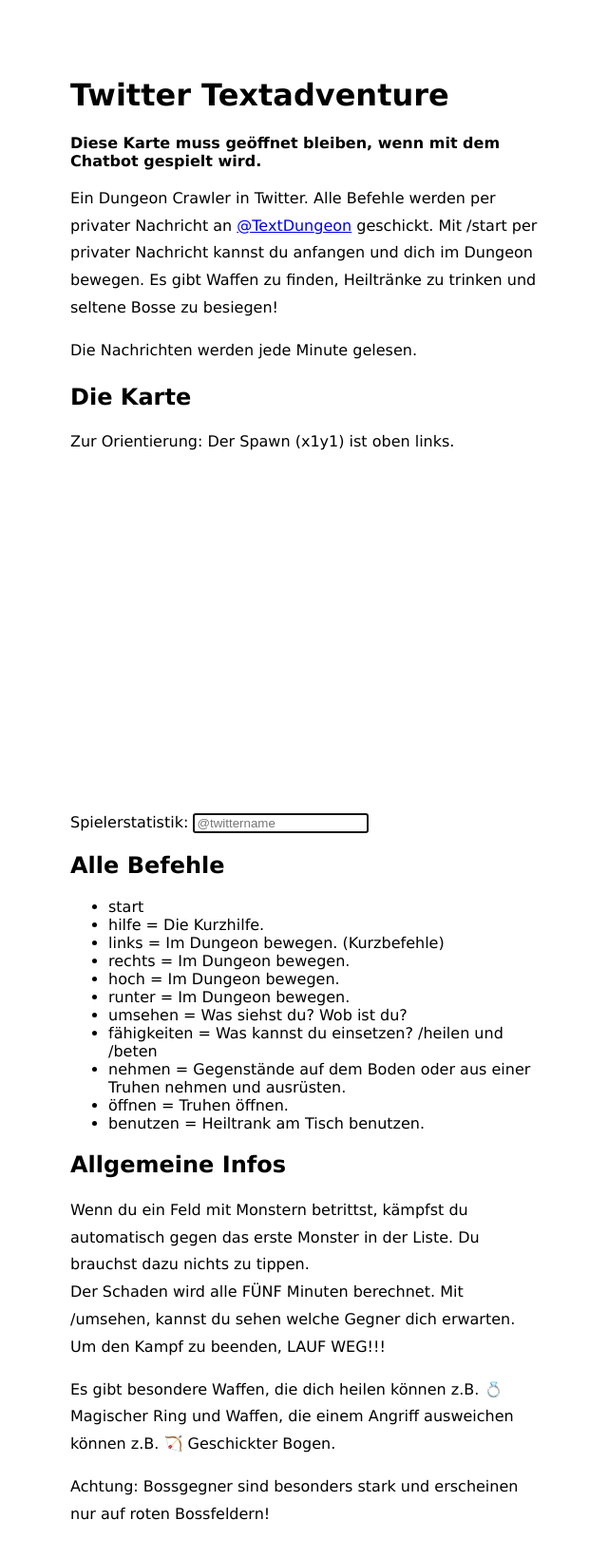
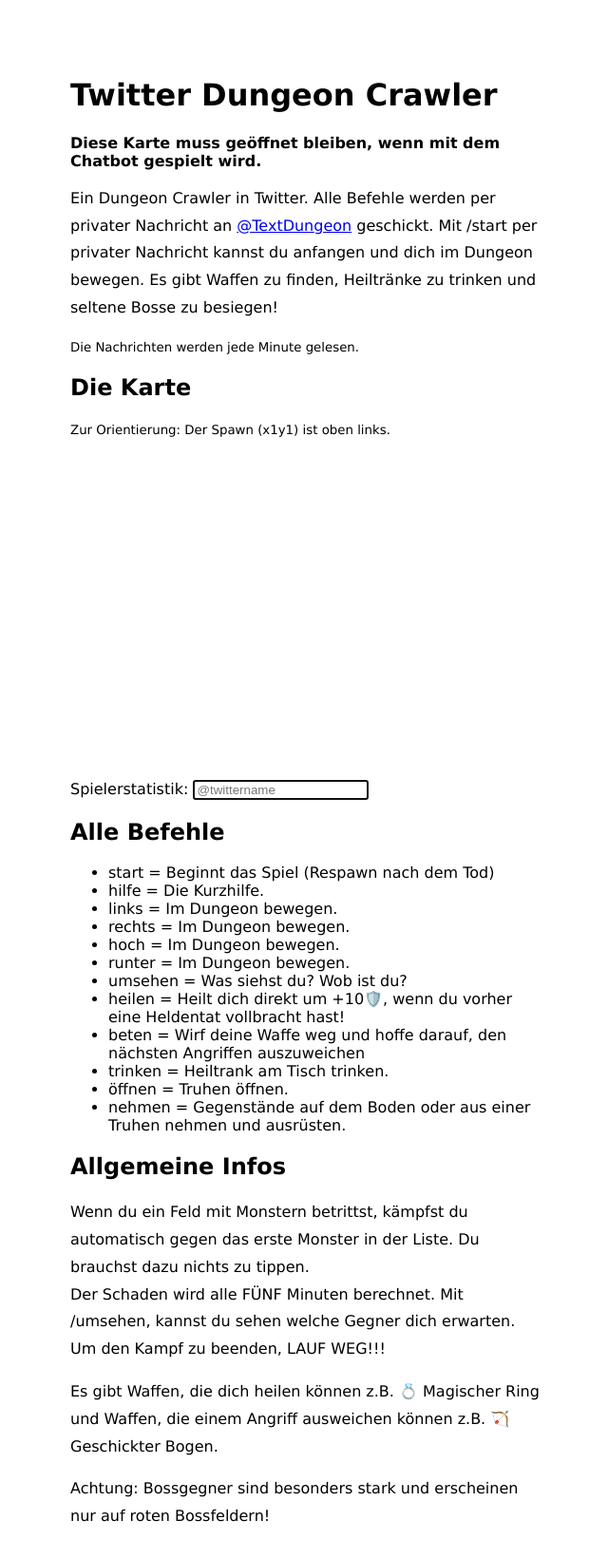
Before and after one commit to Leetcore/textdungeon, a website: page views/index.html in a window 1280 px wide. Shown: the whole page at 95% size, without its empty margins (316-956 px from the left). Drawn offline with Linux system fonts and the light colour scheme; no server answers.

Commit message:
waffen changes

```diff
--- a/views/index.html
+++ b/views/index.html
@@ -60,7 +60,7 @@
   <body>
     <header>
       <h1>
-        Twitter Textadventure
+        Twitter Dungeon Crawler
       </h1>
     </header>
 
@@ -69,30 +69,31 @@
       <p>
         Ein Dungeon Crawler in Twitter. Alle Befehle werden per privater Nachricht an <a href="https://twitter.com/TextDungeon">@TextDungeon</a> geschickt. Mit /start per privater Nachricht kannst du anfangen und dich im Dungeon bewegen. Es gibt Waffen zu finden, Heiltränke zu trinken und seltene Bosse zu besiegen!
       </p>
-      <p>
+      <small>
         Die Nachrichten werden jede Minute gelesen.
-      </p>
+      </small>
       <h2>
         Die Karte
       </h2>
-      <p>Zur Orientierung: Der Spawn (x1y1) ist oben links.</p>
+      <small>Zur Orientierung: Der Spawn (x1y1) ist oben links.</small>
       <div id="karte"></div>
       Spielerstatistik: <input type="text" id="playerSearch" autofocus placeholder="@twittername" onchange="searchPlayer(this.value)" list="alleSpieler"/>
       <datalist id="alleSpieler"></datalist>
       <div id="stats"></div>
       <h2>Alle Befehle</h2>
         <ul>
-            <li>start</li>
+            <li>start = Beginnt das Spiel (Respawn nach dem Tod)</li>
             <li>hilfe = Die Kurzhilfe.</li>
-            <li>links = Im Dungeon bewegen. (Kurzbefehle)</li>
+            <li>links = Im Dungeon bewegen.</li>
             <li>rechts = Im Dungeon bewegen.</li>
             <li>hoch = Im Dungeon bewegen.</li>
             <li>runter = Im Dungeon bewegen.</li>
             <li>umsehen = Was siehst du? Wob ist du?</li>
-            <li>fähigkeiten = Was kannst du einsetzen? /heilen und /beten</li>
+            <li>heilen = Heilt dich direkt um +10🛡️, wenn du vorher eine Heldentat vollbracht hast!</li>
+            <li>beten = Wirf deine Waffe weg und hoffe darauf, den nächsten Angriffen auszuweichen</li>
+            <li>trinken = Heiltrank am Tisch trinken.</li>
+            <li>öffnen = Truhen öffnen.</li>
             <li>nehmen = Gegenstände auf dem Boden oder aus einer Truhen nehmen und ausrüsten.</li>
-            <li>öffnen = Truhen öffnen.</li>
-            <li>benutzen = Heiltrank am Tisch benutzen.</li>
           </ul>
       <h2>
         Allgemeine Infos
@@ -103,7 +104,7 @@
         Um den Kampf zu beenden, LAUF WEG!!!
       </p>
       <p>
-        Es gibt besondere Waffen, die dich heilen können z.B. 💍 Magischer Ring und Waffen, die einem Angriff ausweichen können z.B. 🏹 Geschickter Bogen.
+        Es gibt Waffen, die dich heilen können z.B. 💍 Magischer Ring und Waffen, die einem Angriff ausweichen können z.B. 🏹 Geschickter Bogen.
       </p>
       <p>
         Achtung: Bossgegner sind besonders stark und erscheinen nur auf roten Bossfeldern!
```
Also changed, not shown: db.json (+1 -1 lines), server.js (+12 -8 lines).
